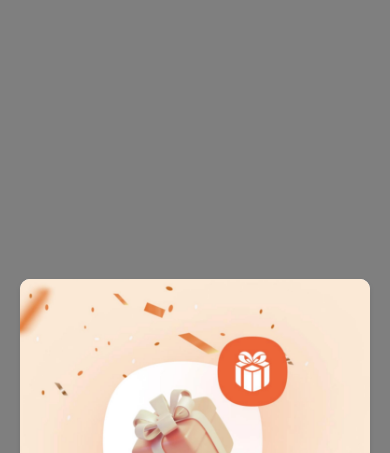
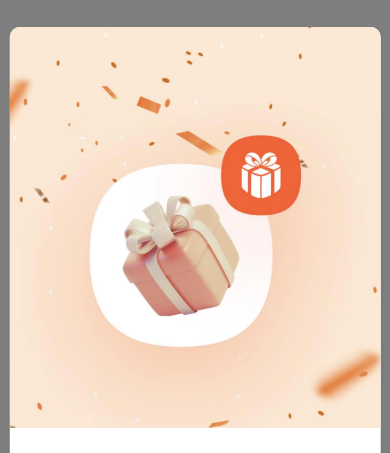
Before and after one commit to farzanehFathi/pop-up-project, a plain HTML site: page index.html in a window 390 px wide. Shown: the top 453 px of the page. Drawn offline with Linux system fonts and the light colour scheme.

Commit message:
mobile size edited

```diff
--- a/styles.css
+++ b/styles.css
@@ -194,10 +194,10 @@
 
 /* Mobile Screen */
 
-@media screen and (max-width: 768px) {
+@media screen and (max-width: 600px) {
   .pop-up-modal {
-    width: 350px;
-    height: 550px;
+    width: 95vw;
+    height: 95vh;
     display: flex;
     flex-direction: column;
     bottom: 15px;
```
